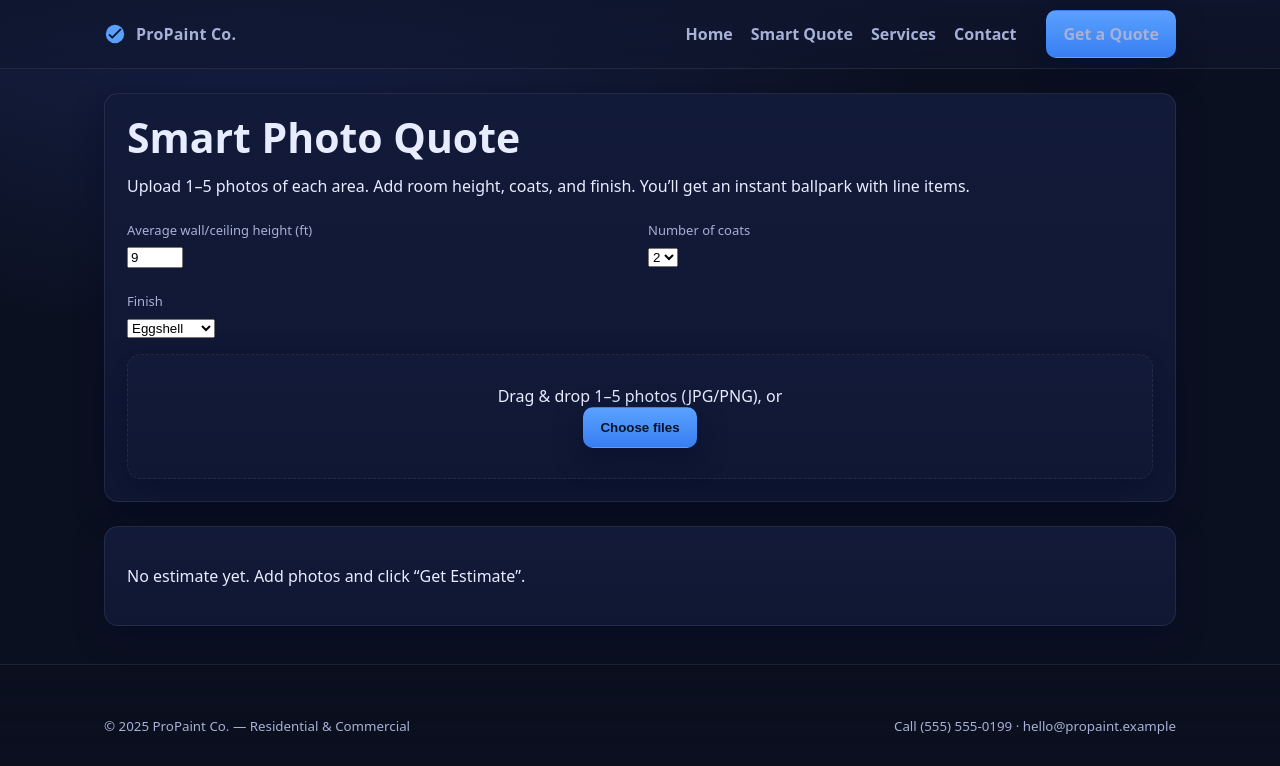
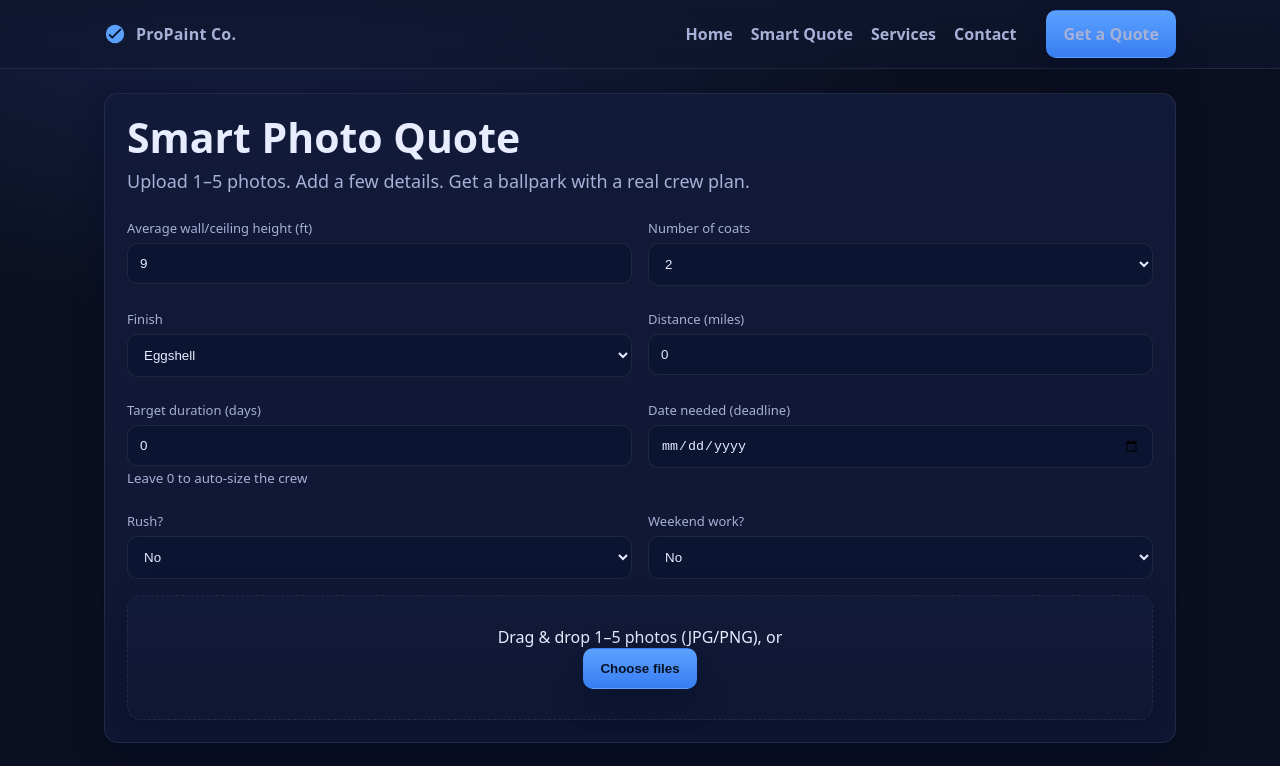
Before and after one commit to morpheus18-glitch/Paintco, a Next.js app in the folder painting-co/: page /quote in a window 1280 px wide. Shown: the top 766 px of the page. Built offline with nearby package versions, Linux system fonts and the light colour scheme.

Commit message:
Update page.tsx

```diff
--- a/painting-co/app/quote/page.tsx
+++ b/painting-co/app/quote/page.tsx
@@ -5,18 +5,30 @@ import EstimateResult from '@components/EstimateResult';
 
 type EstimateResponse = {
   subtotal: number;
+  total?: number;
+  rangeLow: number;
+  rangeHigh: number;
   labor: number;
   materials: number;
   prep: number;
   difficulty: 'low'|'medium'|'high';
   sqft: number;
   notes: string[];
+  crew?: { people:number; days:number; hoursTotal:number; productivitySqftHr:number; };
+  materialsDetail?: { gallons:number; unitCost:number; wastePct:number; };
+  lineItems?: { label:string; amount:number; }[];
 };
 
 export default function QuotePage() {
   const [heightFt, setHeightFt] = useState(9);
   const [coats, setCoats] = useState(2);
   const [finish, setFinish] = useState<'matte'|'eggshell'|'semi-gloss'>('eggshell');
+  const [distanceMiles, setDistanceMiles] = useState<number>(0);
+  const [preferredDays, setPreferredDays] = useState<number>(0); // 0 = auto
+  const [rush, setRush] = useState(false);
+  const [weekend, setWeekend] = useState(false);
+  const [deadline, setDeadline] = useState<string>(''); // YYYY-MM-DD
+
   const [response, setResponse] = useState<EstimateResponse|null>(null);
   const [loading, setLoading] = useState(false);
 
@@ -28,6 +40,11 @@ export default function QuotePage() {
       fd.append('heightFt', String(heightFt));
       fd.append('coats', String(coats));
       fd.append('finish', finish);
+      if (distanceMiles) fd.append('distanceMiles', String(distanceMiles));
+      if (preferredDays) fd.append('preferredDays', String(preferredDays));
+      fd.append('rush', String(rush));
+      fd.append('weekend', String(weekend));
+      if (deadline) fd.append('deadline', deadline);
 
       const res = await fetch('/api/estimate', { method: 'POST', body: fd });
       if (!res.ok) throw new Error(await res.text());
@@ -44,27 +61,54 @@ export default function QuotePage() {
     <section className="grid" style={{gap:24}}>
       <div className="card">
         <h1>Smart Photo Quote</h1>
-        <p>Upload 1–5 photos of each area. Add room height, coats, and finish. You’ll get an instant ballpark with line items.</p>
+        <p className="lead">Upload 1–5 photos. Add a few details. Get a ballpark with a real crew plan.</p>
+
         <div className="grid" style={{gridTemplateColumns:'1fr 1fr', gap:16, marginTop:12}}>
           <div>
             <label>Average wall/ceiling height (ft)</label>
-            <input type="number" min={7} max={20} value={heightFt} onChange={e=>setHeightFt(Number(e.target.value))}/>
+            <input className="input" type="number" min={7} max={20} value={heightFt} onChange={e=>setHeightFt(Number(e.target.value))}/>
           </div>
           <div>
             <label>Number of coats</label>
-            <select value={coats} onChange={e=>setCoats(Number(e.target.value))}>
+            <select className="input" value={coats} onChange={e=>setCoats(Number(e.target.value))}>
               <option value={1}>1</option><option value={2}>2</option><option value={3}>3</option>
             </select>
           </div>
           <div>
             <label>Finish</label>
-            <select value={finish} onChange={e=>setFinish(e.target.value as any)}>
+            <select className="input" value={finish} onChange={e=>setFinish(e.target.value as any)}>
               <option value="matte">Matte</option>
               <option value="eggshell">Eggshell</option>
               <option value="semi-gloss">Semi-gloss</option>
             </select>
           </div>
+          <div>
+            <label>Distance (miles)</label>
+            <input className="input" type="number" min={0} value={distanceMiles} onChange={e=>setDistanceMiles(Number(e.target.value))}/>
+          </div>
+          <div>
+            <label>Target duration (days)</label>
+            <input className="input" type="number" min={0} value={preferredDays} onChange={e=>setPreferredDays(Number(e.target.value))}/>
+            <small style={{color:'var(--muted)'}}>Leave 0 to auto-size the crew</small>
+          </div>
+          <div>
+            <label>Date needed (deadline)</label>
+            <input className="input" type="date" value={deadline} onChange={e=>setDeadline(e.target.value)}/>
+          </div>
+          <div>
+            <label>Rush?</label>
+            <select className="input" value={rush ? 'yes':'no'} onChange={(e)=>setRush(e.target.value==='yes')}>
+              <option value="no">No</option><option value="yes">Yes</option>
+            </select>
+          </div>
+          <div>
+            <label>Weekend work?</label>
+            <select className="input" value={weekend ? 'yes':'no'} onChange={(e)=>setWeekend(e.target.value==='yes')}>
+              <option value="no">No</option><option value="yes">Yes</option>
+            </select>
+          </div>
         </div>
+
         <UploadDropzone onSubmit={onSubmit} disabled={loading}/>
       </div>
 
```
